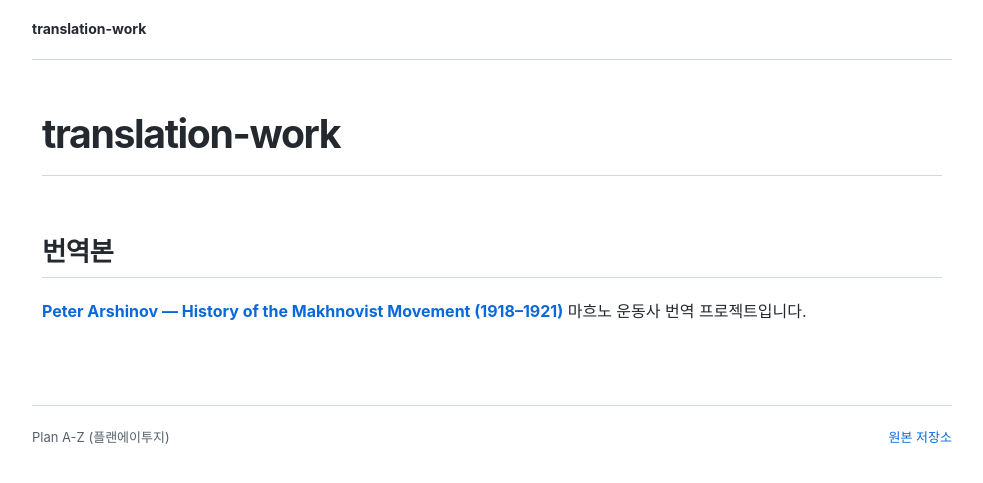
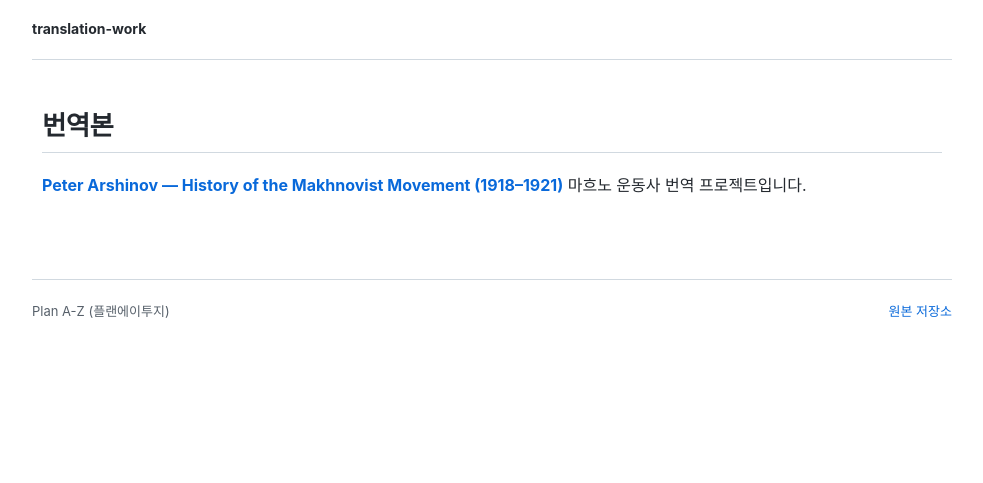
Before and after one commit to Plan-Atoz/translation-work, a Jekyll site: the page built from index.md, in a window 1280 px wide. Shown: the top 483 px of the page, without its empty margins (148-1131 px from the left). Built offline with Jekyll 4.4.1, drawn with Linux system fonts in a browser that asks for light colours.

Commit message:
Remove main heading from index.md
Removed the main heading from the index file.

```diff
--- a/index.md
+++ b/index.md
@@ -4,8 +4,6 @@ title: "translation-work — 한국어 번역"
 description: "by PLAN A-Z 플랜에이투지"
 ---
 
-# translation-work
-
 ## 번역본
 
 [**Peter Arshinov — History of the Makhnovist Movement (1918–1921)**]({{ '/translation/' | relative_url }})
```
